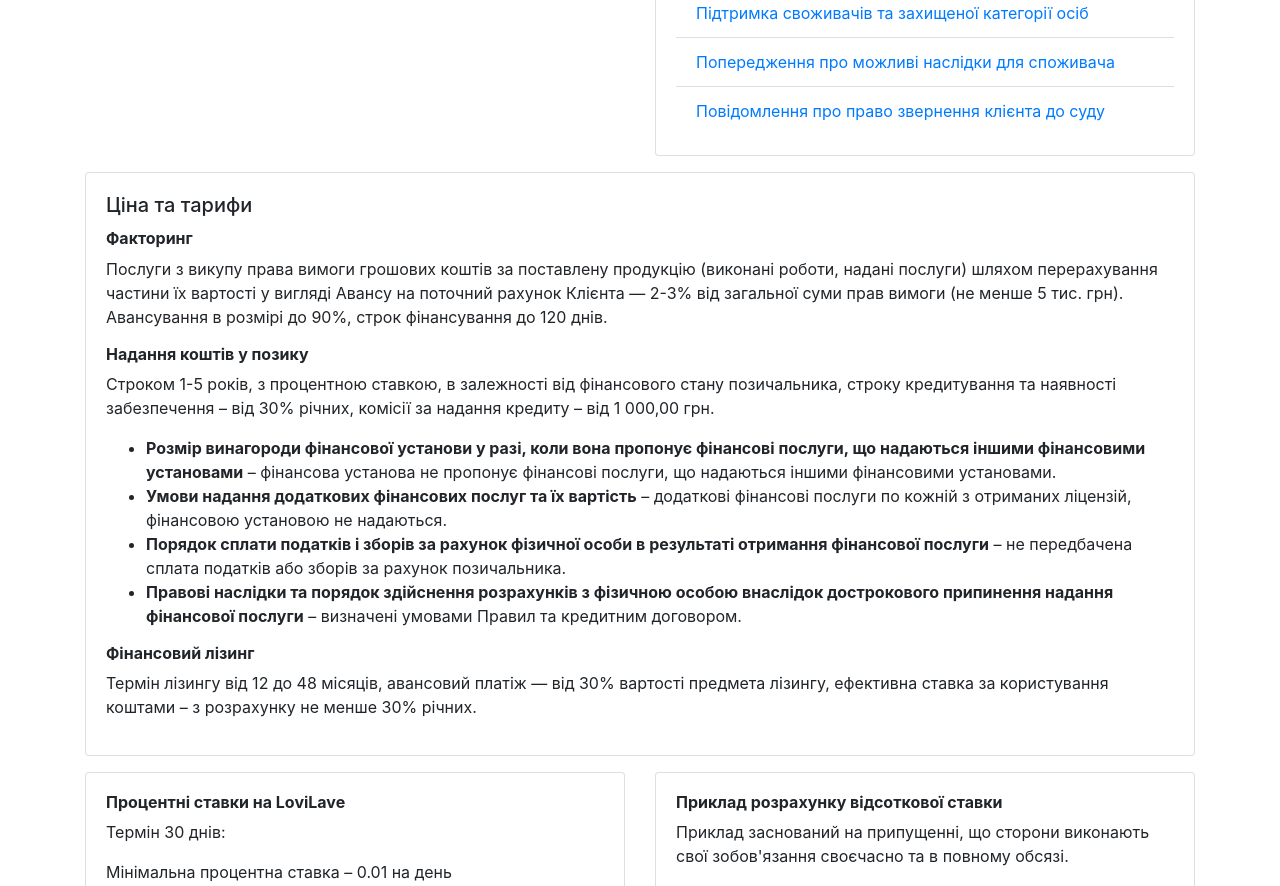
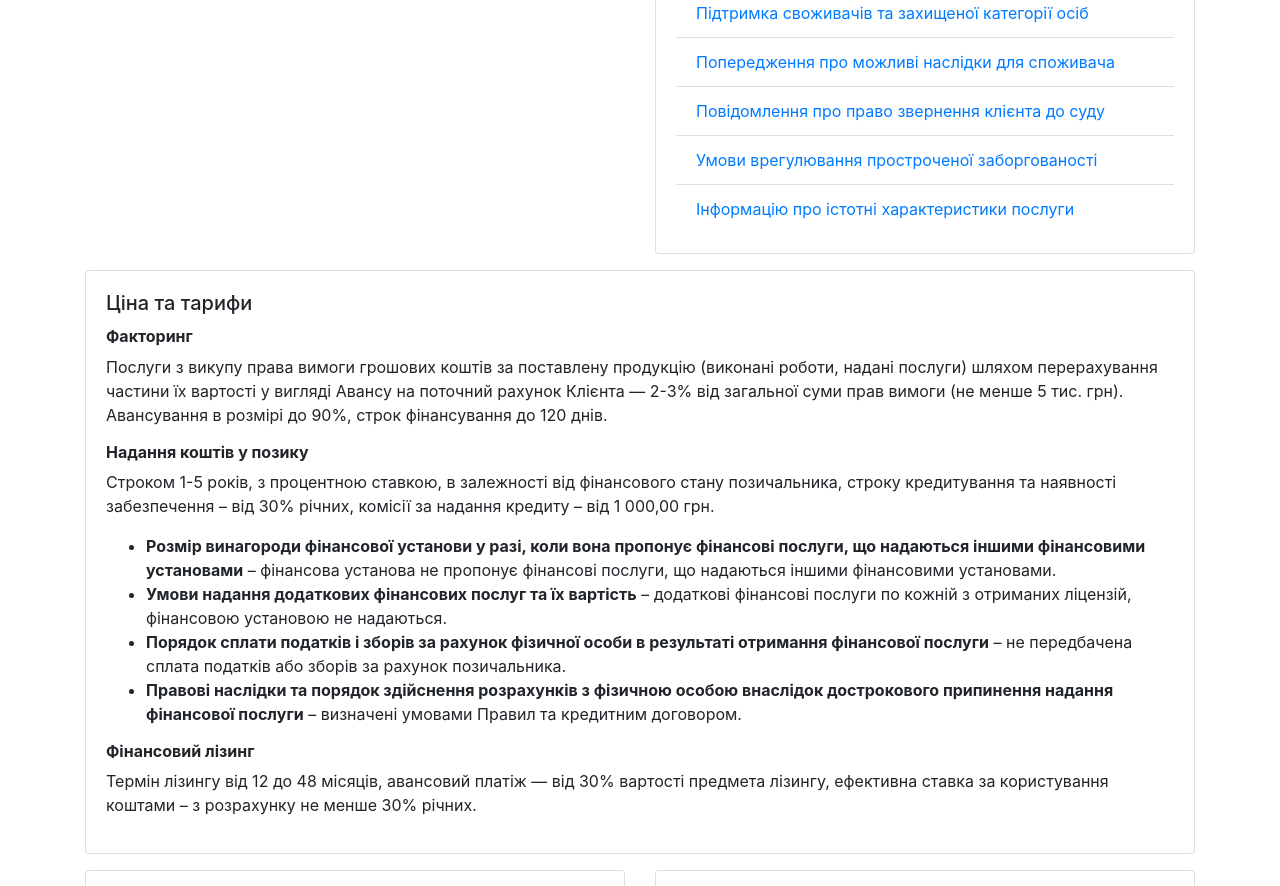
Before and after one commit to lovelave/kif-finance, a plain HTML site: page docs/index.html in a window 1280 px wide. Shown: the part 3127-4013 px from the top of the page. Drawn offline with nearby package versions, Linux system fonts and the light colour scheme.

Commit message:
New docs added (#16)

```diff
--- a/docs/index.html
+++ b/docs/index.html
@@ -566,6 +566,26 @@
                                             клієнта до суду
                                         </a>
                                     </li>
+                                    <li class="list-group-item">
+                                        <a
+                                            href="Умови_врегулювання_простроченої_заборгованості.pdf"
+                                            target="_blank"
+                                            rel="noopener"
+                                        >
+                                            Умови врегулювання простроченої
+                                            заборгованості
+                                        </a>
+                                    </li>
+                                    <li class="list-group-item">
+                                        <a
+                                            href="https://docs.lovilave.com.ua/Інформація.pdf"
+                                            target="_blank"
+                                            rel="noopener"
+                                        >
+                                            Інформацію про істотні
+                                            характеристики послуги
+                                        </a>
+                                    </li>
                                 </ul>
                             </section>
                         </article>
```
Also changed, not shown: 2 other files.
